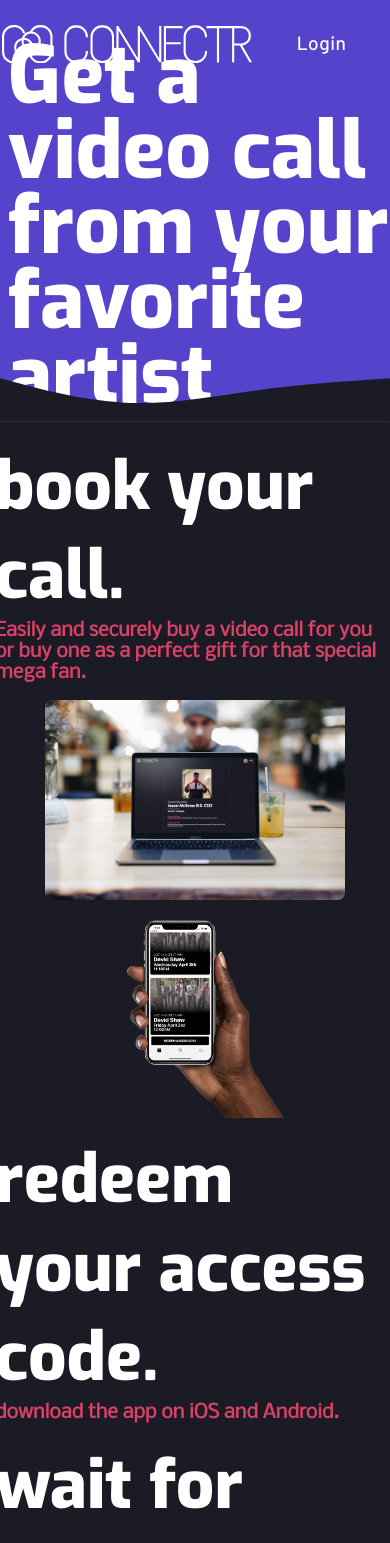
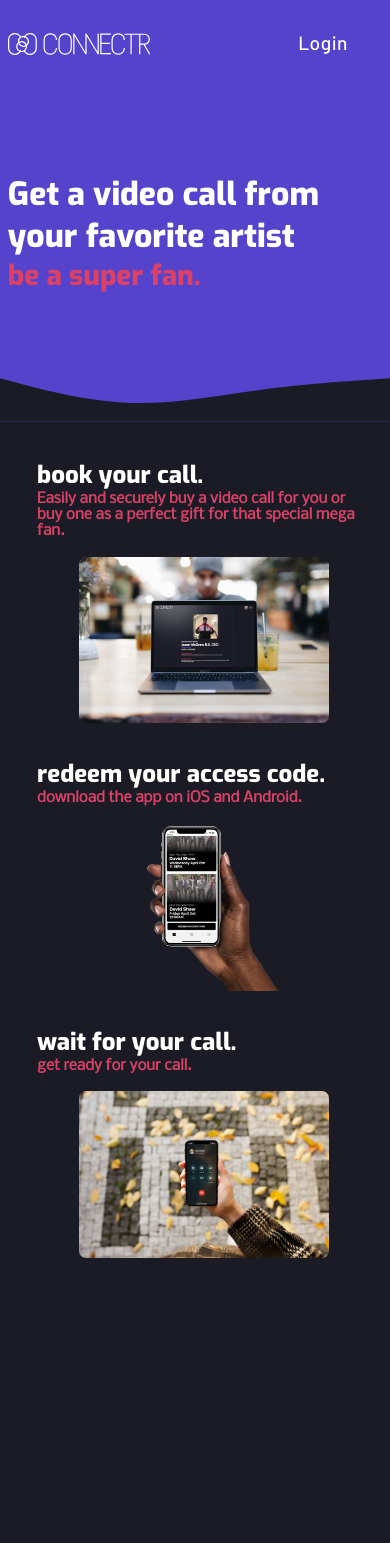
Before and after one commit to alaaan/sideroom, a React (Create React App) app: page / in a window 390 px wide. Shown: the top 1543 px of the page. After the commit the page ends 1295 px from the top, so only its background shows below. Built offline with nearby package versions, Linux system fonts and the light colour scheme; a web font is replaced by a local one.

Commit message:
mobile fixes to homepage

```diff
--- a/src/App.js
+++ b/src/App.js
@@ -1,8 +1,6 @@
-import React, { FunctionComponent, useState } from "react";
-import { BrowserRouter, Switch, Route, Link, Router } from "react-router-dom";
+import React from "react";
+import { BrowserRouter, Switch, Route} from "react-router-dom";
 import HomePage from './pages/HomePage';
-import HostDetailPage from './pages/HostDetailPage'
-
 import HostDetailPagev2 from './pages/HostDetailPagev2'
 import Header from './components/Header'
 import { AnimatePresence } from "framer-motion";
@@ -20,9 +18,8 @@ const App = () => {
           <Header />
           <Switch>
             <Route exact path="/" component={HomePage} />
+            <Route exact path="/talent" component={TalentPage} />
             <Route path="/:hostParam" component={HostDetailPagev2} />
-            <Route path="/host" component={HostDetailPage} />
-            <Route path="/talent" component={TalentPage} />
           </Switch>
         </AnimatePresence>
       </div>
--- a/src/components/CheckoutForm.js
+++ b/src/components/CheckoutForm.js
@@ -478,6 +478,8 @@ const CheckoutForm = ({toggle,listing,redirect}) => {
           <MyField label="CVV" variant="outlined" />
           <MyField label="Zip Code" variant="outlined" />  */}
           <SRButton type="submit" disabled={isSubmitting} style={{ width:'80%', maxWidth:'500px', marginTop: '40px', marginBottom: '20px' }}>{!isSubmitting ? (`Purchase Call - $${listing.price}`) : <Loader />}</SRButton>
+          <p style={{marginTop:'2%'}}>By purchasing a call, you agree to CONNECTR's Terms of Service and Privacy Policy</p>
+
         </div>
 
         {/* <StyledButton  /> */}
--- a/src/pages/HomePage.js
+++ b/src/pages/HomePage.js
@@ -4,34 +4,16 @@ import '../styles/HomePage.css';
 import '../styles/ConfirmationModal.css';
 import '../styles/HostDetailPagev2.css'
 
-import { motion, AnimatePresence } from 'framer-motion';
+import { motion } from 'framer-motion';
 import {
-  useState,
   useEffect
 } from 'react';
 import gsap from 'gsap';
 import ScrollTrigger from 'gsap/ScrollTrigger';
 import { TextPlugin } from "gsap/TextPlugin";
-import HostCard from '../components/HostCard'
-import { BrowserRouter as Router, Switch, Route, Link } from "react-router-dom";
+// import HostCard from '../components/HostCard'
 import ReactPlayer from 'react-player';
-
-import {ReactComponent as PhoneSvg} from '../img/phone.svg'
-import shape from '../img/shape.svg'
-import shape2 from '../img/shape2.svg'
-import paymentMethod from '../img/paymentmethod.png'
-import waves from '../img/waves.svg';
-import calendarSVG from '../img/booking.svg';
-import downloadSVG from '../img/download.svg';
-import videochatSVG from '../img/videochat.svg';
-import {ReactComponent as WaveSVG} from '../img/waves.svg';
 import {ReactComponent as WaveTop} from '../img/wave-top.svg';
-import {ReactComponent as LogoSpinner} from '../img/logo-spinner.svg'
-import webscreenbuy from '../img/web_screen_buy.png'
-import TitleSection from '../components/TitleSection';
-import phoneStockPhoto from '../img/phone-stock-photo.jpg'
-import ActionBox from '../components/ActionBox'
-import backgroundSvg from '../img/blurry-gradient.png'
 import step1 from '../img/how-to-section/step1.png'
 import step2 from '../img/how-to-section/step2.png'
 import step3 from '../img/how-to-section/step3.png'
@@ -41,29 +23,18 @@ import step3 from '../img/how-to-section/step3.png'
 gsap.registerPlugin(ScrollTrigger);
 gsap.registerPlugin(TextPlugin);
 
-function HostCards(props) {
-  const hosts = props.hosts;
-  const hostCardsList = hosts.map((host) => {
-    return (<HostCard name={host.name} img={host.img} genre={host.genre} price={host.price} slug={host.id} />);
-  })
-  return (hostCardsList);
-}
-
-function StepImage(props) {
-
-  return (
-    <div className="step-img-container">
-      <img className="step-img" src={props.src} />
-    </div>
-
-  )
-
-}
+// function HostCards(props) {
+//   const hosts = props.hosts;
+//   const hostCardsList = hosts.map((host) => {
+//     return (<HostCard name={host.name} img={host.img} genre={host.genre} price={host.price} slug={host.id} />);
+//   })
+//   return (hostCardsList);
+// }
 
 
 function App() {
 
-  const [hostText,setHostText] = useState('celeb');
+  // const [hostText,setHostText] = useState('celeb');
 
   useEffect(() => {
 
@@ -83,7 +54,7 @@ function App() {
 
     headerTextTl.set('#host-type-artist',{display:'inline-block'})
     headerTextTl.from('#host-type-artist',{opacity:0,rotateX:-100,rotateZ:-1,duration:.5,transformOrigin:'center',ease:'back'});
-    headerTextTl.to('.hero-secondary-text',{text:"prepare to pickup.",duration:3,ease:'back'})
+    headerTextTl.to('.hero-secondary-text',{text:"be a super fan.",duration:3,ease:'back'})
 
 
     let howToTl = gsap.timeline({scrollTrigger:{trigger:'.how-to-section',start:'top 75%', end: '+000'}});
@@ -92,10 +63,6 @@ function App() {
     howToTl.from('#action-3',{opacity:0});
 
 
-
-
-    gsap.from('.testimonial-video',{duration:.5,stagger:.5,opacity:0,y:50,
-      scrollTrigger:{trigger:'.testimonial-video',scrub:.5,start:'top 75%',end:'bottom 75%'}})
 
 
       let headerTl=gsap.timeline();
@@ -108,58 +75,9 @@ function App() {
 
   }, []);
 
-  const cycleHostText = ()=>{
-    setHostText("athlete");
-  }
-
-  const dummyHosts = [
-    {
-      name: "brad pitt",
-      img: "https://i.pravatar.cc/200",
-      genre: "actor",
-      price: "$100",
-      id: "bradpitt"
-    },
-
-    {
-      name: "Dansby Swanson",
-      img: "https://i.pravatar.cc/200",
-      genre: "athlete",
-      price: "$100",
-      id: "dansby"
-    },
-    {
-      name: "brad pitt",
-      img: "https://i.pravatar.cc/200",
-      genre: "actor",
-      price: "$100",
-      id: "bradpitt"
-    },
-
-    {
-      name: "brad pitt",
-      img: "https://i.pravatar.cc/200",
-      genre: "actor",
-      price: "$100",
-      id: "bradpitt"
-    },
-    {
-      name: "brad pitt",
-      img: "https://i.pravatar.cc/200",
-      genre: "actor",
-      price: "$100",
-      id: "bradpitt"
-    },
-
-    {
-      name: "Dansby Swanson",
-      img: "https://i.pravatar.cc/200",
-      genre: "athlete",
-      price: "$100",
-      id: "dansby"
-    }
-
-  ];
+  // const cycleHostText = ()=>{
+  //   setHostText("athlete");
+  // }
 
   return (
     <motion.div className="App"
@@ -179,7 +97,7 @@ function App() {
       </h1>
 
 
-            <h2 className="hero-secondary-text" style={{visiblity:'hidden',height:'2rem'}}></h2>
+            <h2 className="hero-secondary-text" style={{visiblity:'hidden',height:'2rem'}}> </h2>
           </div>
 
           {/* <PhoneSvg className='phoneSVG' style={{ gridRow: 2, gridColumn: 3, justifySelf:'center' }} /> */}
@@ -192,33 +110,33 @@ function App() {
 
         <section className="how-to-section">
 
-          <div className='how-to-box'>
+          <div className='how-to-box left text book'>
               <h1>book your call.</h1>
               <h3>Easily and securely buy a video call for you or buy one as a perfect gift for that special mega fan.</h3>
           </div>
-          <div className='how-to-box' >
+          <div className='how-to-box right book-img'  >
               <img src={step1} alt='step1'/>
           </div>
-          <div className='how-to-box'>
+          <div className='how-to-box left redeem-img'>
             <img src={step2} alt='step2'/>
           </div>
-          <div className='how-to-box'>
+          <div className='how-to-box right text redeem'>
               <h1>redeem your access code.</h1>
               <h3>download the app on iOS and Android.</h3>
           </div>
 
-          <div className='how-to-box'>
+          <div className='how-to-box left text call'>
               <h1>wait for your call.</h1>
               <h3>get ready for your call.</h3>
 
           </div>
-          <div className='how-to-box'>
+          <div className='how-to-box right call-img'>
             <img src={step3} alt='step3'/>
           </div>
 
         </section>
-
-        <section className="testimonial-section" >
+{/*
+        <section className="testimonial-section" > */}
 
 {/* <div className='testimonial-video' style={{overflow:'hidden',borderRadius:'7px'}}>
   <ReactPlayer loop muted playing playsinline url='https://conectrmedia.blob.core.windows.net/files/testvideo.mp4' />
@@ -226,7 +144,7 @@ function App() {
 
 
 
-
+{/*
         <div className='testimonial-video' style={{overflow:'hidden',borderRadius:'7px'}}>
           <ReactPlayer loop muted playing playsinline url='https://conectrmedia.blob.core.windows.net/files/reaction.mp4' />
       </div>
@@ -235,9 +153,9 @@ function App() {
       </div>
       <div className='testimonial-video' style={{overflow:'hidden',borderRadius:'7px'}}>
           <ReactPlayer loop muted playing playsinline url='https://conectrmedia.blob.core.windows.net/files/reaction.mp4' />
-      </div>
+      </div>   */}
 
-</section>
+      {/* </section> */}
 
 
             {/* Host Section Code  */}
--- a/src/styles/HomePage.css
+++ b/src/styles/HomePage.css
@@ -11,7 +11,6 @@
 .headline-h1{
   line-height: 75px;
 }
-
 
 
 .section-wrapper {
@@ -99,27 +98,6 @@
 
 .waves svg{
   display: block;
-}
-
-
-
-
-.testimonial-section{
-  /* position:relative; */
-  /* height:40vh;  */
-  /* background: #273036; */
-  /* display:flex;  */
-  /* flex-direction:row;
-  justify-content: space-evenly;
-  align-items: center;
-  padding: 2vh; */
-  /* border-top-color:#ff00c7;
-  border-top-width:2px;
-  border-top-style: solid;
-
-  border-bottom-color:#ff00c7;
-  border-bottom-width:2px;
-  border-bottom-style: solid; */
 }
 
 
@@ -252,3 +230,87 @@
   position: absolute;
   top: 0;
 } */
+
+/* ipad */
+@media all and (min-width: 300px) and (max-width: 862px) {
+
+  .hero-section {
+    height: 50vh;
+    width: 100%;
+    background: #5643cc;
+    display: flex;
+    align-items: center;
+}
+
+.hero-left-container {
+  display: flex;
+  flex-direction: column;
+  margin-left: 2%;
+  justify-content: space-around;
+  /* align-items: center; */
+}
+
+.headline-h1 {
+  line-height: inherit;
+  font-size: 2rem;
+  padding-bottom:0px !important;
+}
+
+.hero-secondary-text {
+  color: #DA4167;
+  font-weight: 500;
+  font-size: 1.75rem;
+
+}
+
+.how-to-box {
+  width: 100%;
+  display: flex;
+  flex-direction: column;
+  justify-content: center;
+  margin-bottom: 5%;
+  padding-left: 5%;
+  min-width: inherit;
+}
+
+.text{
+  margin-top:5%;
+
+}
+
+.how-to-box h1 {
+  font-size: 1.5rem;
+}
+.how-to-box h3 {
+  color: var(--cerise);
+  font-size: .9rem;
+}
+
+.header svg {
+  width: 150px;
+  margin-left: 5%;
+}
+.header {
+  justify-content: space-between;
+}
+
+.book{
+  order:0
+}
+.book-img{
+  order:1
+}
+.redeem{
+  order:2
+}
+.redeem-img{
+  order:3
+}
+.call{
+  order:4
+}
+.call-img{
+  order:5
+}
+
+}
--- a/src/web_services/webservice.js
+++ b/src/web_services/webservice.js
@@ -12,7 +12,7 @@ export default class WebService {
 
   // apiUrl = 'https://dudewheresmyapi.conectr.io';
 
-  apiUrl = ' http://conectr-api-dev.azurewebsites.net';
+  apiUrl = ' https://conectr-api-dev.azurewebsites.net';
 
 
 
```
Also changed, not shown: src/components/Header.js (+2 -6 lines), src/pages/HostDetailPagev2.js (+2 -33 lines), src/pages/TalentPage.js (+5 -12 lines), 1 other file (tests, documents, lock files or other folders).
